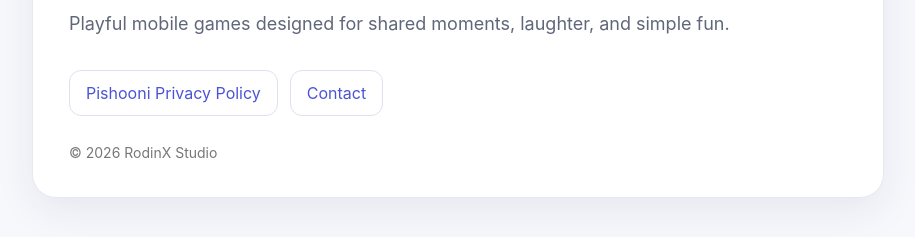
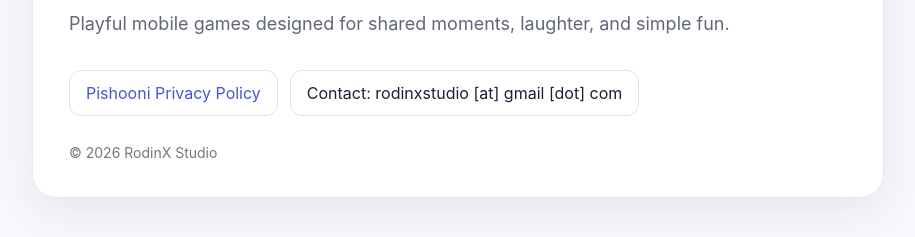
Before and after one commit to RodinXStudio/rodinxstudio.github.io, a plain HTML site: page index.html in a window 1280 px wide. Shown: the part 161-398 px from the top of the page, without its empty margins (182-1097 px from the left). Drawn offline with Linux system fonts and the light colour scheme.

Commit message:
Obfuscate public contact email to reduce bot harvesting

```diff
--- a/index.html
+++ b/index.html
@@ -16,6 +16,6 @@ footer{margin-top:28px;color:#777;font-size:14px}
 <body><main class="wrap"><section class="card">
 <h1 class="brand">RodinX Studio</h1>
 <p class="sub">Playful mobile games designed for shared moments, laughter, and simple fun.</p>
-<div class="links"><a class="btn" href="/pishooni/privacy/">Pishooni Privacy Policy</a><a class="btn" href="mailto:rodinxstudio@gmail.com">Contact</a></div>
+<div class="links"><a class="btn" href="/pishooni/privacy/">Pishooni Privacy Policy</a><span class="btn">Contact: rodinxstudio [at] gmail [dot] com</span></div>
 <footer>© 2026 RodinX Studio</footer>
 </section></main></body></html>
```
